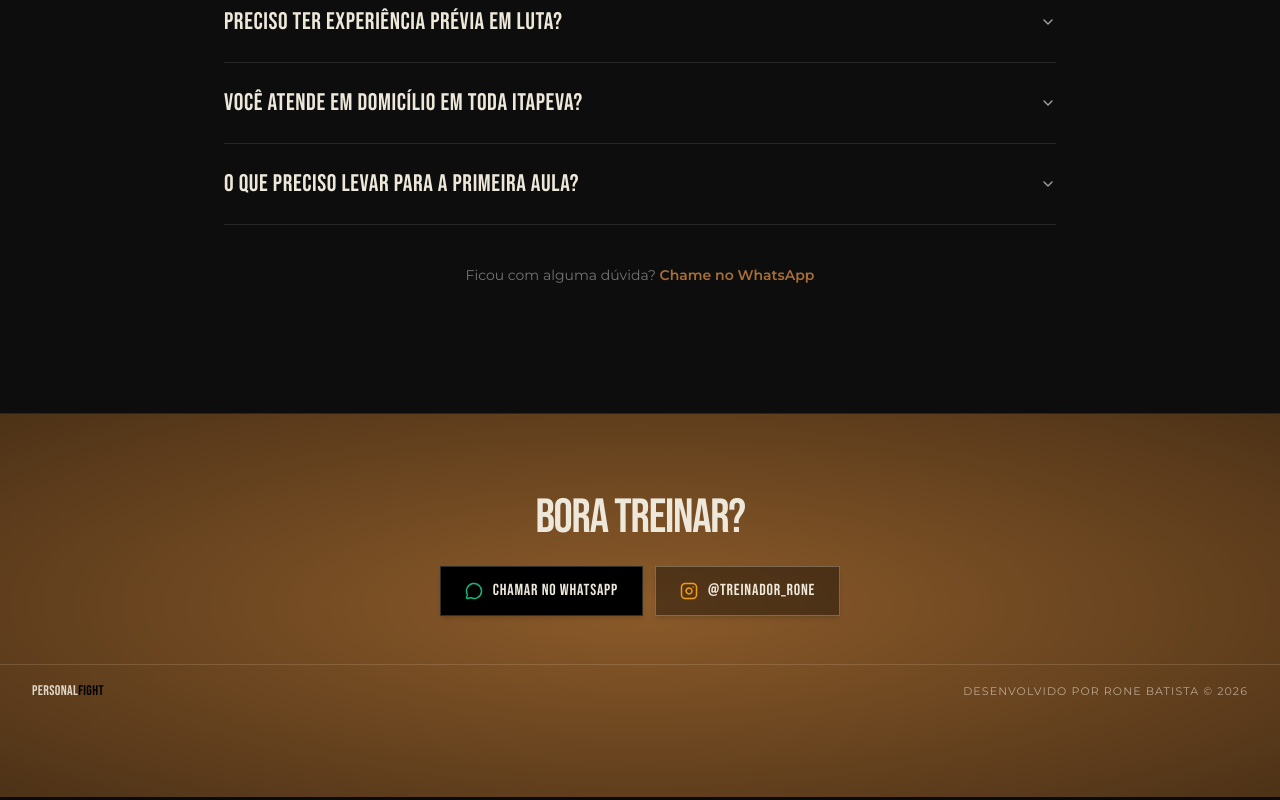
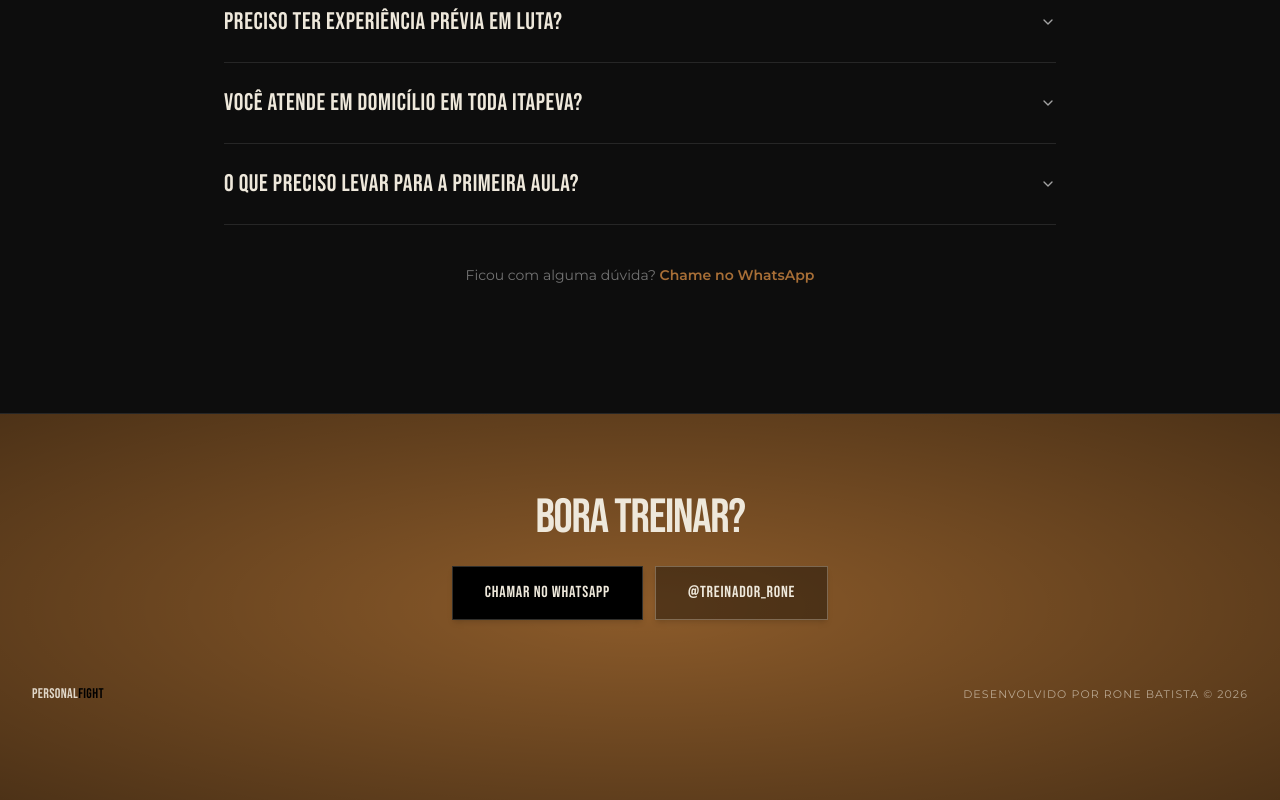
Before and after one commit to RoneAlexandre/personal, a React (Create React App) app in the folder frontend/: page / in a window 1280 px wide. Shown: the part 8910-9710 px from the top of the page. Built offline with nearby package versions, Linux system fonts and the light colour scheme.

Commit message:
teste footer2

```diff
--- a/frontend/src/components/FinalCTA.jsx
+++ b/frontend/src/components/FinalCTA.jsx
@@ -1,4 +1,3 @@
-import { Instagram, MessageCircle } from "lucide-react";
 import { Reveal } from "./Reveal";
 import { WHATSAPP_URL, INSTAGRAM_URL, INSTAGRAM_HANDLE } from "../data/content";
 
@@ -19,9 +18,8 @@ export const FinalCTA = () => (
                         target="_blank"
                         rel="noopener noreferrer"
                         data-testid="final-whatsapp-cta"
-                        className="w-full sm:w-auto inline-flex items-center justify-center gap-2.5 bg-black text-cream hover:bg-neutral-900 font-display text-base tracking-wider uppercase px-6 py-3 transition-[background-color,transform] duration-300 hover:-translate-y-0.5 border border-cream/20 shadow-md"
+                        className="w-full sm:w-auto inline-flex items-center justify-center bg-black text-cream hover:bg-neutral-900 font-display text-base tracking-wider uppercase px-8 py-3.5 transition-[background-color,transform] duration-300 hover:-translate-y-0.5 border border-cream/20 shadow-md"
                     >
-                        <MessageCircle size={18} className="text-emerald-500" />
                         Chamar no WhatsApp
                     </a>
 
@@ -31,16 +29,16 @@ export const FinalCTA = () => (
                         target="_blank"
                         rel="noopener noreferrer"
                         data-testid="final-instagram-link"
-                        className="w-full sm:w-auto inline-flex items-center justify-center gap-2.5 bg-black/40 hover:bg-black/60 border border-cream/30 hover:border-cream text-cream font-display text-base px-6 py-3 uppercase tracking-wider transition-all duration-300 hover:-translate-y-0.5 shadow-md"
+                        className="w-full sm:w-auto inline-flex items-center justify-center bg-black/40 hover:bg-black/60 border border-cream/30 hover:border-cream text-cream font-display text-base px-8 py-3.5 uppercase tracking-wider transition-all duration-300 hover:-translate-y-0.5 shadow-md"
                     >
-                        <Instagram size={18} className="text-amber-500" />
-                        <span>@{INSTAGRAM_HANDLE}</span>
+                        @{INSTAGRAM_HANDLE}
                     </a>
                 </div>
             </Reveal>
         </div>
 
-        <footer className="relative mt-10 sm:mt-12 border-t border-cream/15">
+        {/* Rodapé sem a linha divisória */}
+        <footer className="relative mt-10 sm:mt-12">
             <div className="max-w-7xl mx-auto px-5 sm:px-8 py-4 flex flex-col sm:flex-row items-center justify-between gap-2 text-cream/60 text-[11px] uppercase tracking-widest text-center">
                 <span className="font-display text-sm text-cream/90 tracking-wide">
                     PERSONAL<span className="text-black">FIGHT</span>
```
